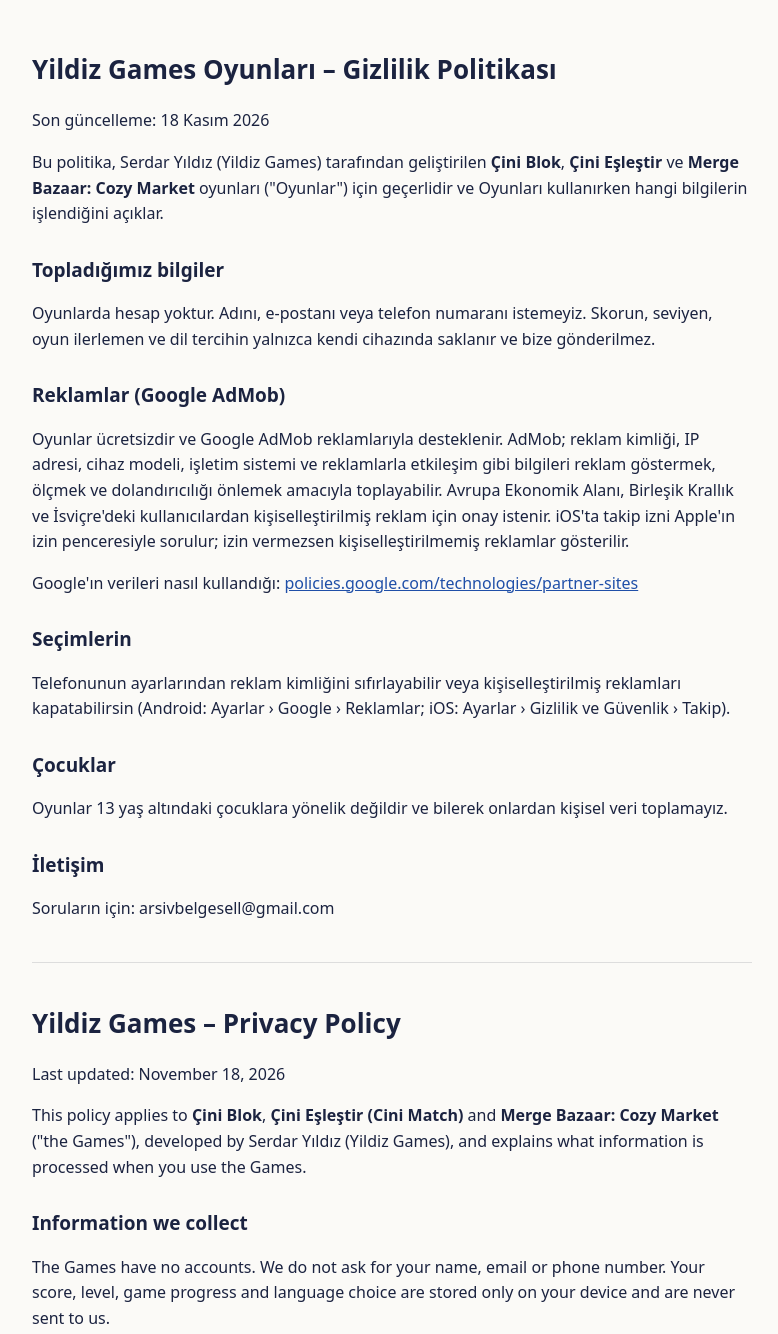
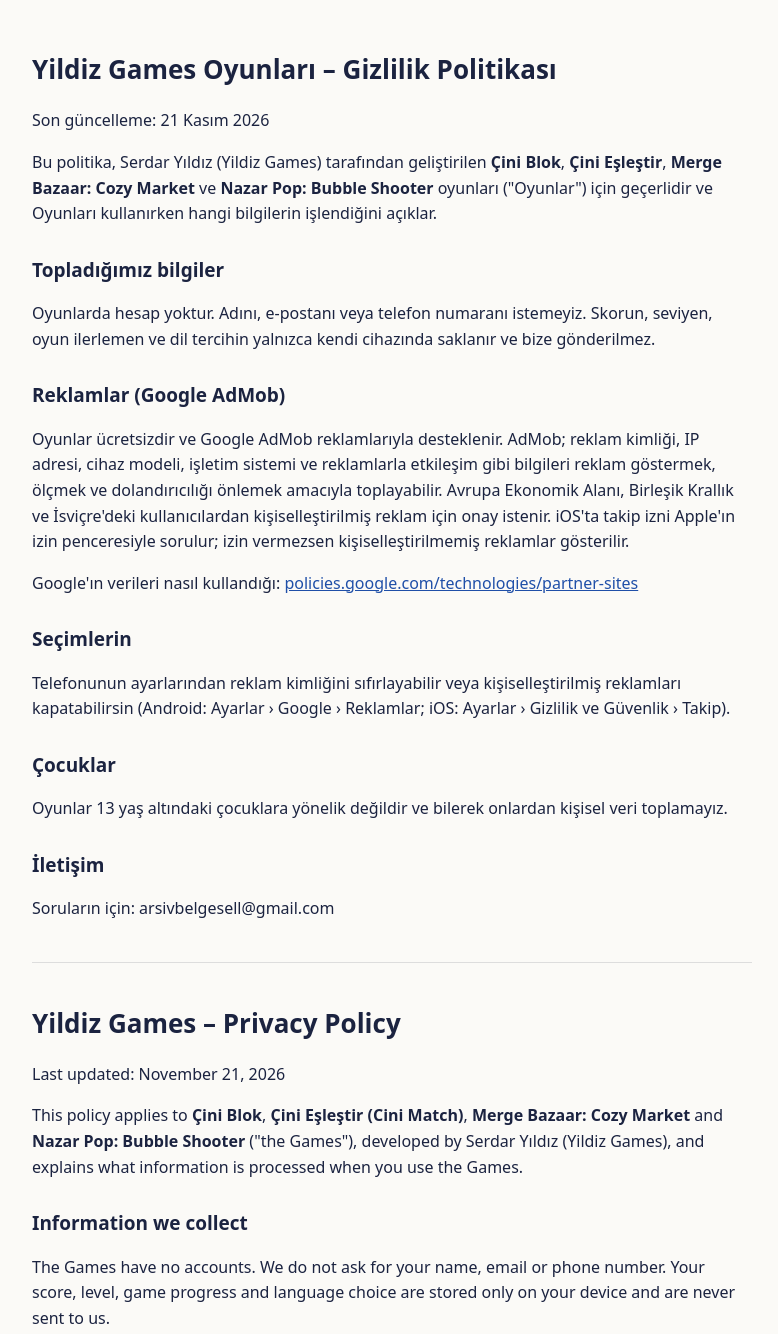
Before and after one commit to serdaryildizgames/serdaryildizgames.github.io, a plain HTML site: page privacy.html in a window 1280 px wide. Shown: the top 1334 px of the page, without its empty margins (248-1026 px from the left). Drawn offline with Linux system fonts and the light colour scheme.

Commit message:
Nazar Pop gizlilik politikasina ve ana sayfaya eklendi
Co-Authored-By: Claude Opus 5.5 <noreply@anthropic.com>
Claude-Session: https://claude.ai/code/session_01SbAcdbLWbzvbkiADbvVbcn

```diff
--- a/privacy.html
+++ b/privacy.html
@@ -9,8 +9,8 @@ h1{font-size:26px;text-wrap:balance}h2{font-size:19px;margin-top:28px}hr{margin:
 </style>
 </head><body>
 <h1>Yildiz Games Oyunları – Gizlilik Politikası</h1>
-<p>Son güncelleme: 18 Kasım 2026</p>
-<p>Bu politika, Serdar Yıldız (Yildiz Games) tarafından geliştirilen <b>Çini Blok</b>, <b>Çini Eşleştir</b> ve <b>Merge Bazaar: Cozy Market</b> oyunları ("Oyunlar") için geçerlidir ve Oyunları kullanırken hangi bilgilerin işlendiğini açıklar.</p>
+<p>Son güncelleme: 21 Kasım 2026</p>
+<p>Bu politika, Serdar Yıldız (Yildiz Games) tarafından geliştirilen <b>Çini Blok</b>, <b>Çini Eşleştir</b>, <b>Merge Bazaar: Cozy Market</b> ve <b>Nazar Pop: Bubble Shooter</b> oyunları ("Oyunlar") için geçerlidir ve Oyunları kullanırken hangi bilgilerin işlendiğini açıklar.</p>
 <h2>Topladığımız bilgiler</h2>
 <p>Oyunlarda hesap yoktur. Adını, e-postanı veya telefon numaranı istemeyiz. Skorun, seviyen, oyun ilerlemen ve dil tercihin yalnızca kendi cihazında saklanır ve bize gönderilmez.</p>
 <h2>Reklamlar (Google AdMob)</h2>
@@ -26,8 +26,8 @@ h1{font-size:26px;text-wrap:balance}h2{font-size:19px;margin-top:28px}hr{margin:
 <hr>
 
 <h1>Yildiz Games – Privacy Policy</h1>
-<p>Last updated: November 18, 2026</p>
-<p>This policy applies to <b>Çini Blok</b>, <b>Çini Eşleştir (Cini Match)</b> and <b>Merge Bazaar: Cozy Market</b> ("the Games"), developed by Serdar Yıldız (Yildiz Games), and explains what information is processed when you use the Games.</p>
+<p>Last updated: November 21, 2026</p>
+<p>This policy applies to <b>Çini Blok</b>, <b>Çini Eşleştir (Cini Match)</b>, <b>Merge Bazaar: Cozy Market</b> and <b>Nazar Pop: Bubble Shooter</b> ("the Games"), developed by Serdar Yıldız (Yildiz Games), and explains what information is processed when you use the Games.</p>
 <h2>Information we collect</h2>
 <p>The Games have no accounts. We do not ask for your name, email or phone number. Your score, level, game progress and language choice are stored only on your device and are never sent to us.</p>
 <h2>Advertising (Google AdMob)</h2>
```
Also changed, not shown: index.html (+1 -0 lines).
